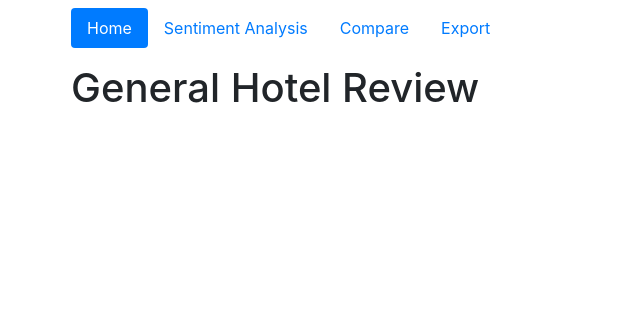
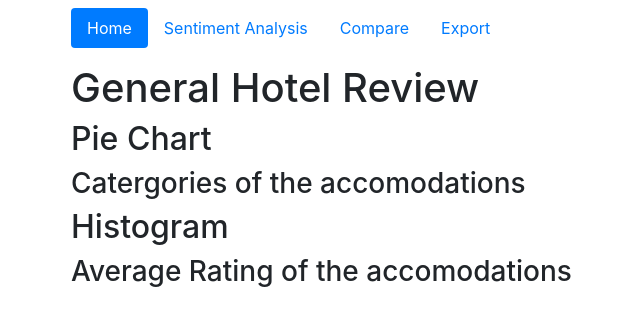
Before and after one commit to tscodes70/PythonApp, a Flask app: template templates/userDashboard.html in a window 1280 px wide. Shown: the part 38-364 px from the top of the page, without its empty margins (14-654 px from the left). Run offline with Flask 3, Linux system fonts and the light colour scheme; the template is opened without the code that fills it, so the values that code supplies are empty; some libraries are stand-ins or nearby versions.

Commit message:
create a dashboard based on new schematics

```diff
--- a/templates/userDashboard.html
+++ b/templates/userDashboard.html
@@ -35,6 +35,12 @@
               <div class="tab-content" id="pills-tabContent">
                 <div class="tab-pane fade show active" id="pills-home" role="tabpanel">
                     <h1>General Hotel Review</h1>
+                    <h2>Pie Chart</h2>
+                    <h3>Catergories of the accomodations</h3>
+                    <div>{{ pie_chart_div|safe }}</div>
+                    <h2>Histogram</h2>
+                    <h3>Average Rating of the accomodations</h3>
+                    <div>{{ histogram_div|safe }}</div>
                 </div>
                 <div class="tab-pane fade" id="pills-profile" role="tabpanel">...
 
```
Also changed, not shown: userPreferences.py (+19 -1 lines).
